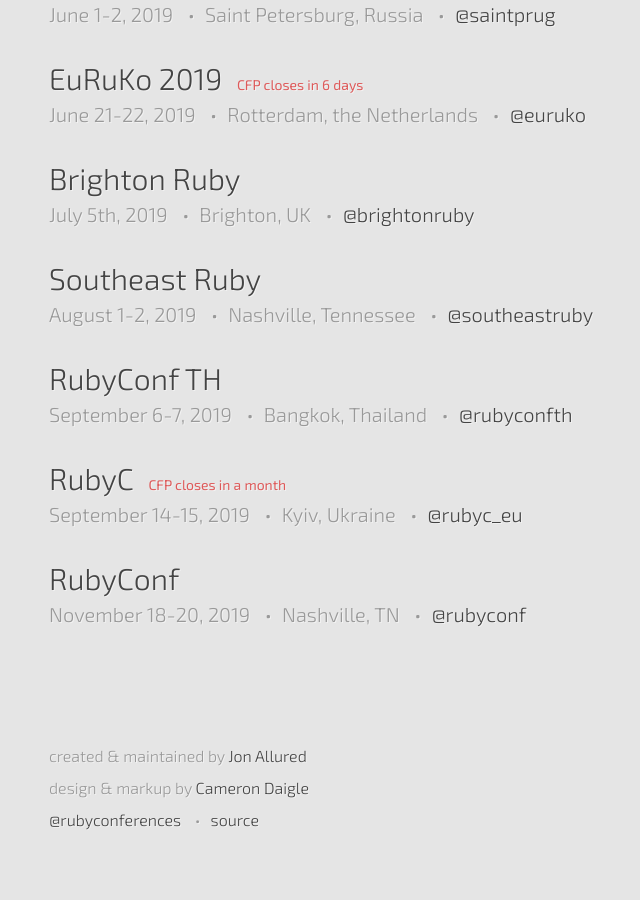
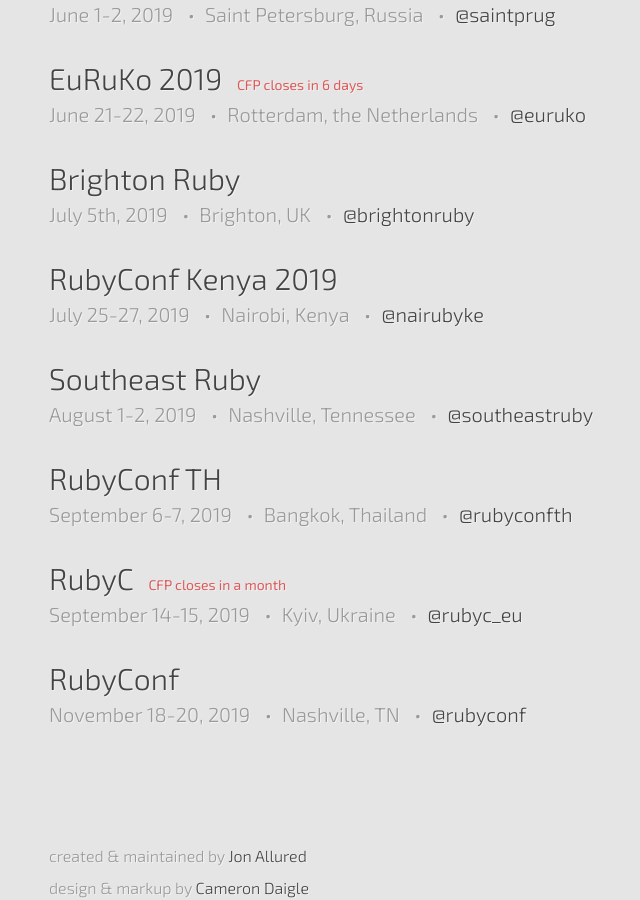
Before and after one commit to ruby-conferences/ruby-conferences.github.io, a Jekyll site: the page built from index.html, in a window 1280 px wide and 900 px high, scrolled down 2102 px. Shown: the whole window, without its empty margins (191-831 px from the left). Built offline with Jekyll 4.4.1, drawn with Linux system fonts in a browser that asks for light colours.

Commit message:
Submitted RubyConf Kenya 2019
The conference is happening on July 25-27, 2019

```diff
--- a/_data/upcoming.yml
+++ b/_data/upcoming.yml
@@ -121,6 +121,14 @@
   url: https://brightonruby.com/
   twitter: brightonruby
 
+- name: RubyConf Kenya 2019
+  location: Nairobi, Kenya
+  dates: "July 25-27, 2019"
+  url: http://rubyconf.nairuby.org/2019
+  twitter: nairubyke
+  cfp_phrase: "CFP closes"
+  cfp_date: "June 1st, 2019"
+
 - name: Southeast Ruby
   location: Nashville, Tennessee
   dates: "August 1-2, 2019"
```
